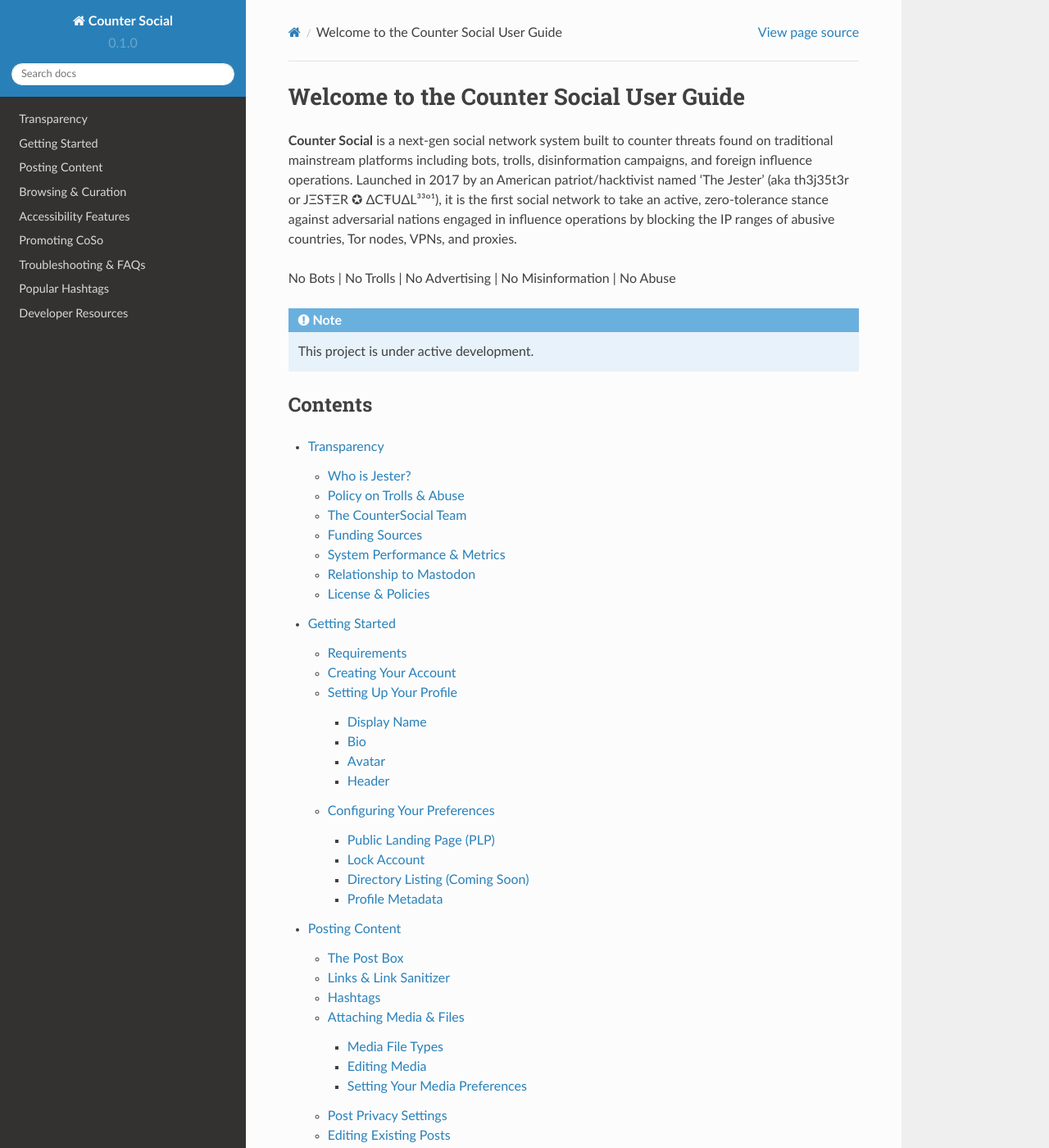
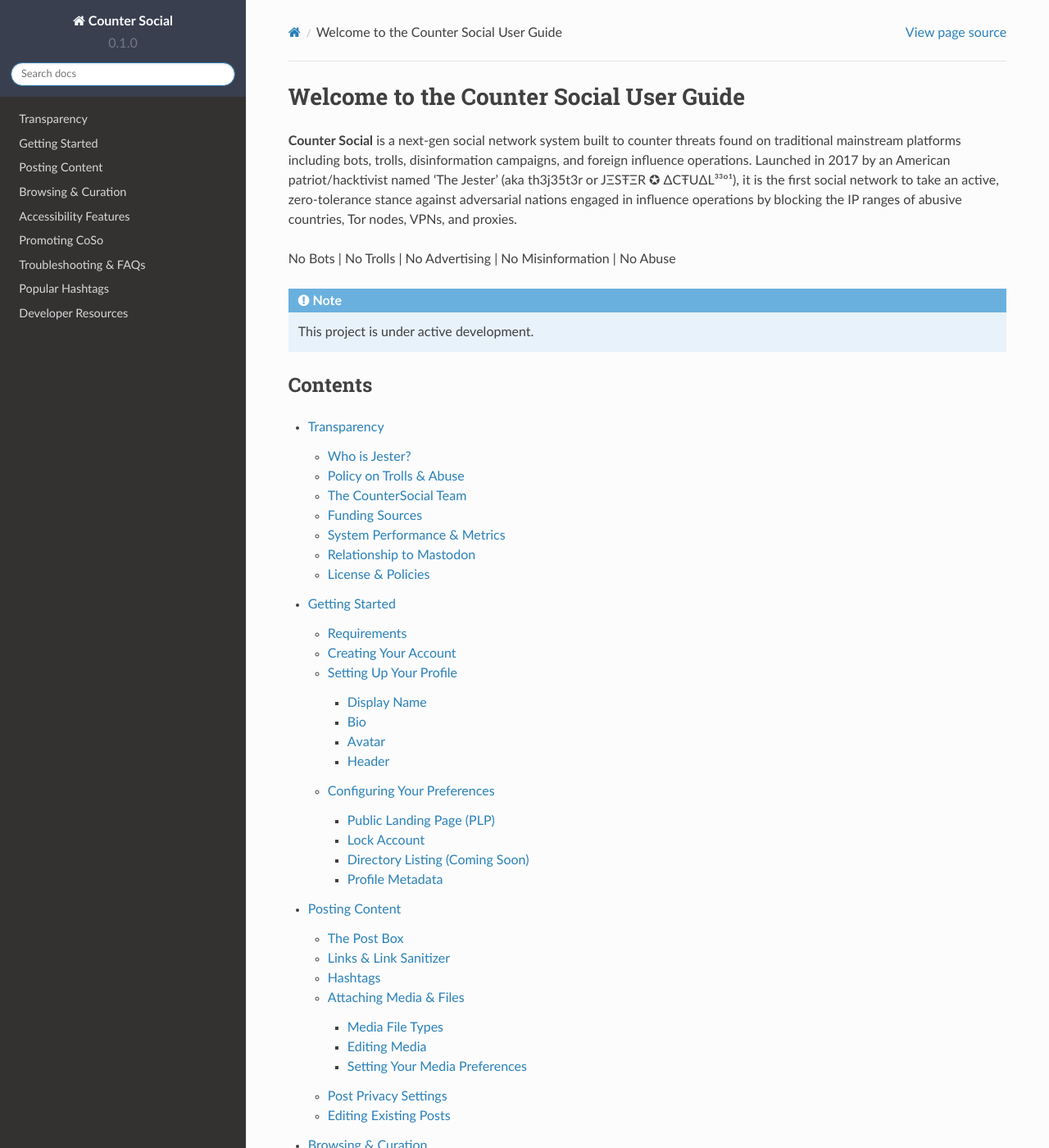
Before and after one commit to itskel/userguide, a Sphinx documentation site: the page built from docs/source/index.rst, in a window 1280 px wide and 1400 px high. Shown: the whole window at 82% size. Built offline with Sphinx 7.4.7 and the Read the Docs theme 2.0.0, drawn with Linux system fonts in a browser that asks for light colours; pages that are not in the unit, such as notebooks, are missing from menus.

Commit message:
CSS update
max width

```diff
--- a/docs/source/_static/css/custom.css
+++ b/docs/source/_static/css/custom.css
@@ -5,8 +5,12 @@
     /* ... */
 }
 
-# -- Sidebar Customizations
+/* Sidebar Customizations */
 
 .wy-side-nav-search {
     background-color: #393f4f;
 }
+
+.wy-nav-content {
+    max-width: 1200px !important;
+}
```
